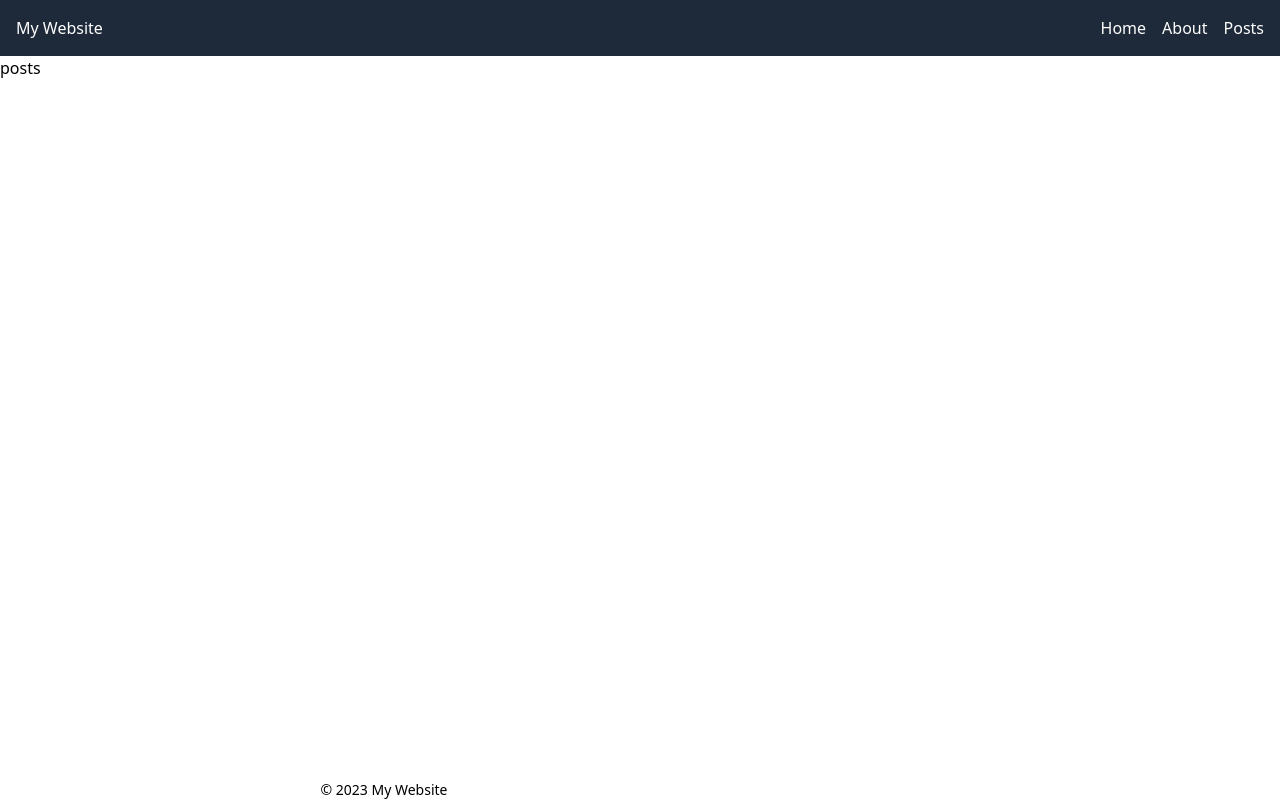
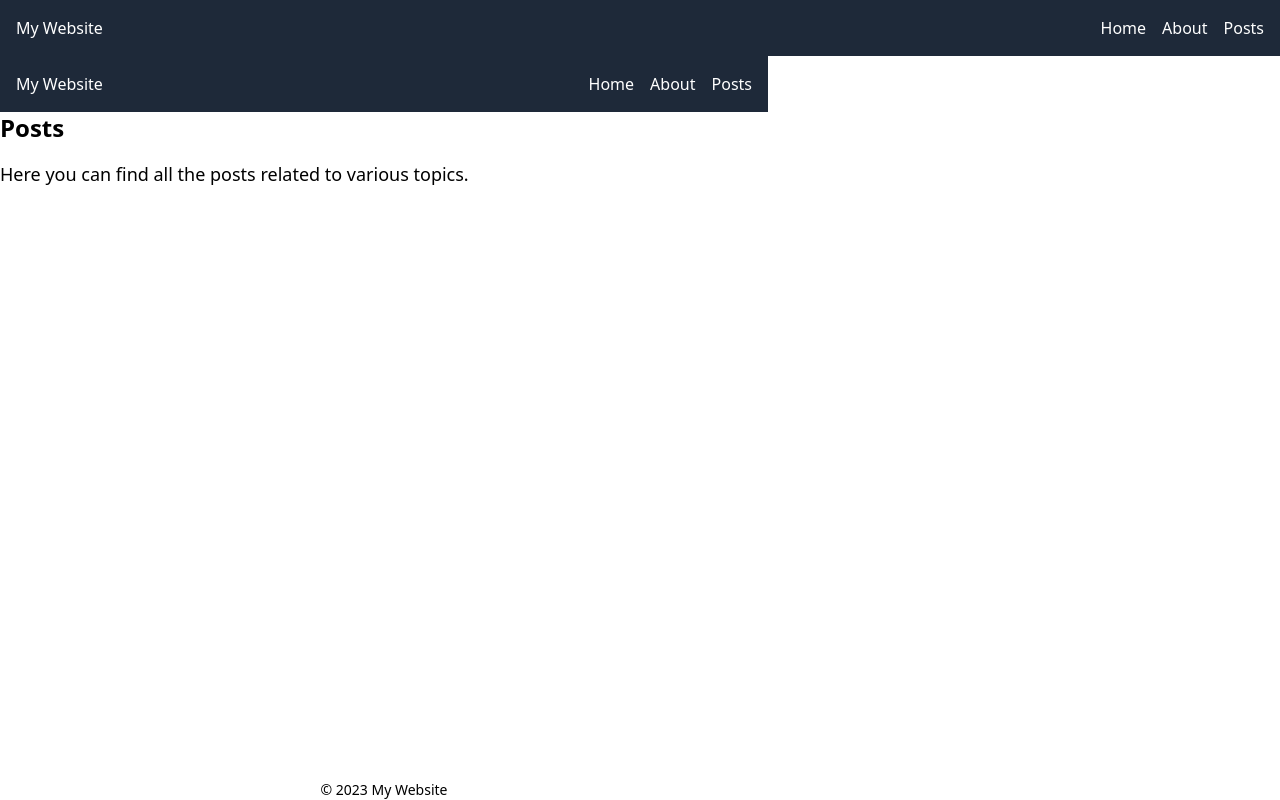
Before and after one commit to sami-the-dev/alx-project-0x02-setup, a Next.js app in the folder alx-project-0x02/: page /posts in a window 1280 px wide. Built offline with nearby package versions, Linux system fonts and the light colour scheme.

Commit message:
Add Header component to About, Home, and Posts pages for consistent layout

```diff
--- a/alx-project-0x02/pages/about.tsx
+++ b/alx-project-0x02/pages/about.tsx
@@ -1,9 +1,10 @@
 import Button from "@/components/common/Button";
 import React from "react";
-
+import Header from "@/components/layout/Header";
 const about = () => {
   return (
     <div>
+      <Header />
       <h1 className="text-2xl font-bold mb-4">About Us</h1>
       <p className="text-lg">
         Welcome to our website! We are dedicated to providing the best content
--- a/alx-project-0x02/pages/home.tsx
+++ b/alx-project-0x02/pages/home.tsx
@@ -1,7 +1,7 @@
 import Card from "@/components/common/Card";
 import PostModal from "@/components/common/PostModal";
 import { Post } from "@/interfaces";
-import { on } from "events";
+import Header from "@/components/layout/Header";
 import React from "react";
 
 const Posts = [
@@ -20,6 +20,7 @@ const Home = () => {
 
   return (
     <div className="container mx-auto p-4 ">
+      <Header />
       <div className="grid grid-cols-1 md:grid-cols-2 lg:grid-cols-3 gap-4">
         {Posts.map((post, index) => (
           <Card key={index} title={post.title} content={post.content} />
--- a/alx-project-0x02/pages/posts.tsx
+++ b/alx-project-0x02/pages/posts.tsx
@@ -1,7 +1,15 @@
 import React from "react";
-
+import Header from "@/components/layout/Header";
 const posts = () => {
-  return <div>posts</div>;
+  return (
+    <div>
+      <Header />
+      <h1 className="text-2xl font-bold mb-4">Posts</h1>
+      <p className="text-lg">
+        Here you can find all the posts related to various topics.
+      </p>
+    </div>
+  );
 };
 
 export default posts;
```
